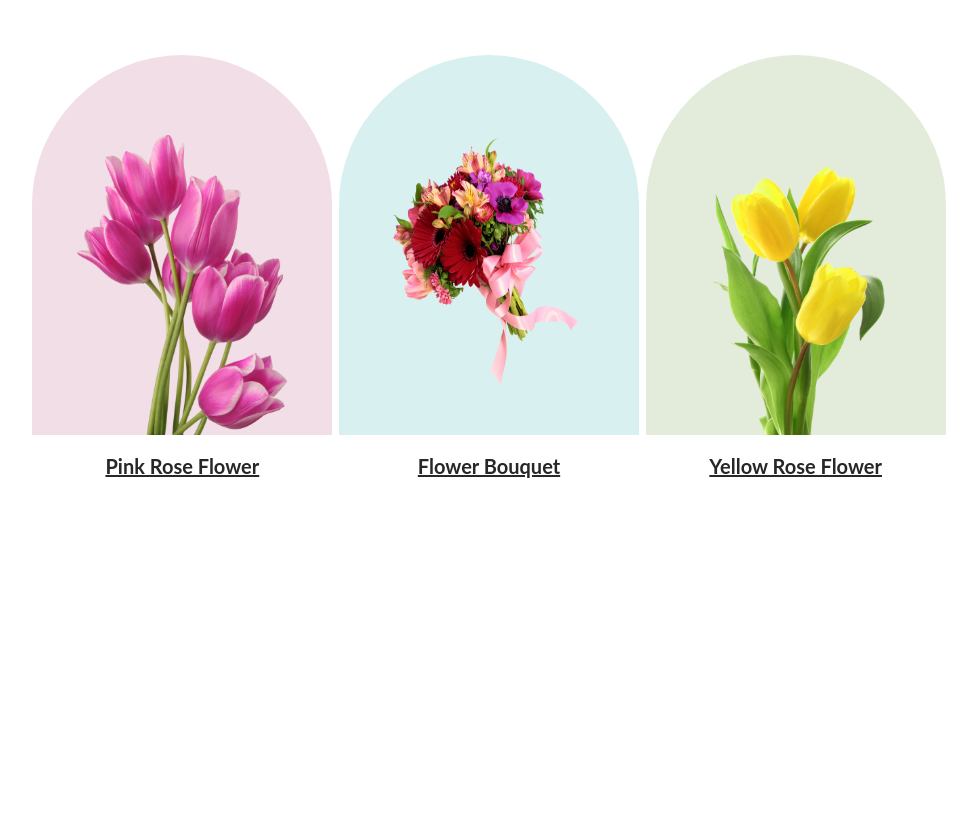
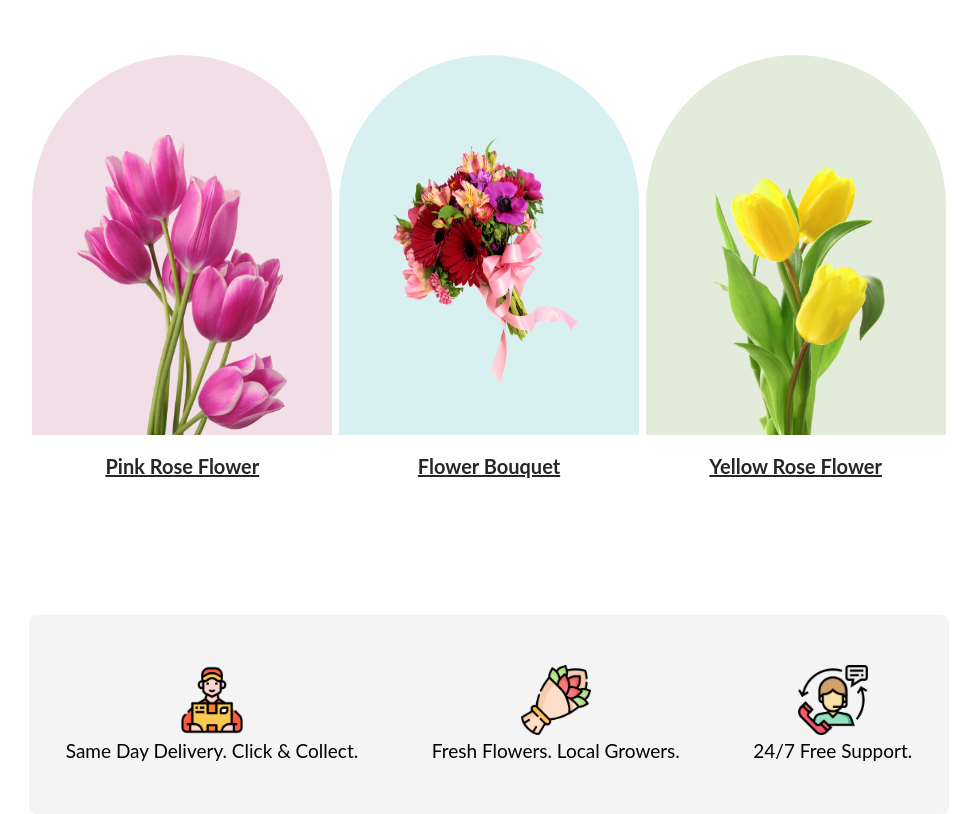
Before and after one commit to KaziMashhunAhmed/flower-shop, a plain HTML site: page index.html in a window 1280 px wide. Shown: the part 835-1649 px from the top of the page, without its empty margins (151-1128 px from the left). Before the commit the page ends 1313 px from the top, so only its background shows below. Drawn offline with Linux system fonts and the light colour scheme.

Commit message:
Customer Service Section Added

```diff
--- a/index.html
+++ b/index.html
@@ -44,6 +44,23 @@
             </div>
 
         </div>
+        <!-- Customer Service Section -->
+        <section class="customer-service">
+            <div class="customer-service-container">
+                <div class="c-s">
+                    <img src="./Flower Asset/Group 57.png" alt="Delivery Man" class="customer-service-img">
+                    <p class="normal-p">Same Day Delivery. Click & Collect.</p>
+                </div>
+                <div class="c-s">
+                    <img src="./Flower Asset/Group 58.png" alt="Fresh Flower" class="customer-service-img">
+                    <p class="normal-p">Fresh Flowers. Local Growers.</p>
+                </div>
+                <div class="c-s">
+                    <img src="./Flower Asset/Group 59.png" alt="24/7 Free Support" class="customer-service-img">
+                    <p class="normal-p">24/7 Free Support.</p>
+                </div>
+            </div>
+        </section>
     </main>
     <footer></footer>
 </body>
--- a/style.css
+++ b/style.css
@@ -125,3 +125,25 @@
     text-decoration-line: underline;
     margin-top: 15px;
 }
+
+.customer-service {
+    padding-top: 180px;
+    padding-left: 180px;
+    padding-right: 180px;
+}
+
+.customer-service-container {
+    border-radius: 8px;
+    background: rgba(39, 39, 39, 0.05);
+    display: flex;
+    justify-content: space-around;
+    text-align: center;
+}
+
+.customer-service-img {
+    width: 70px;
+    height: 70px;
+}
+.c-s{
+    padding: 50px 10px 20px 10px;
+}
```
